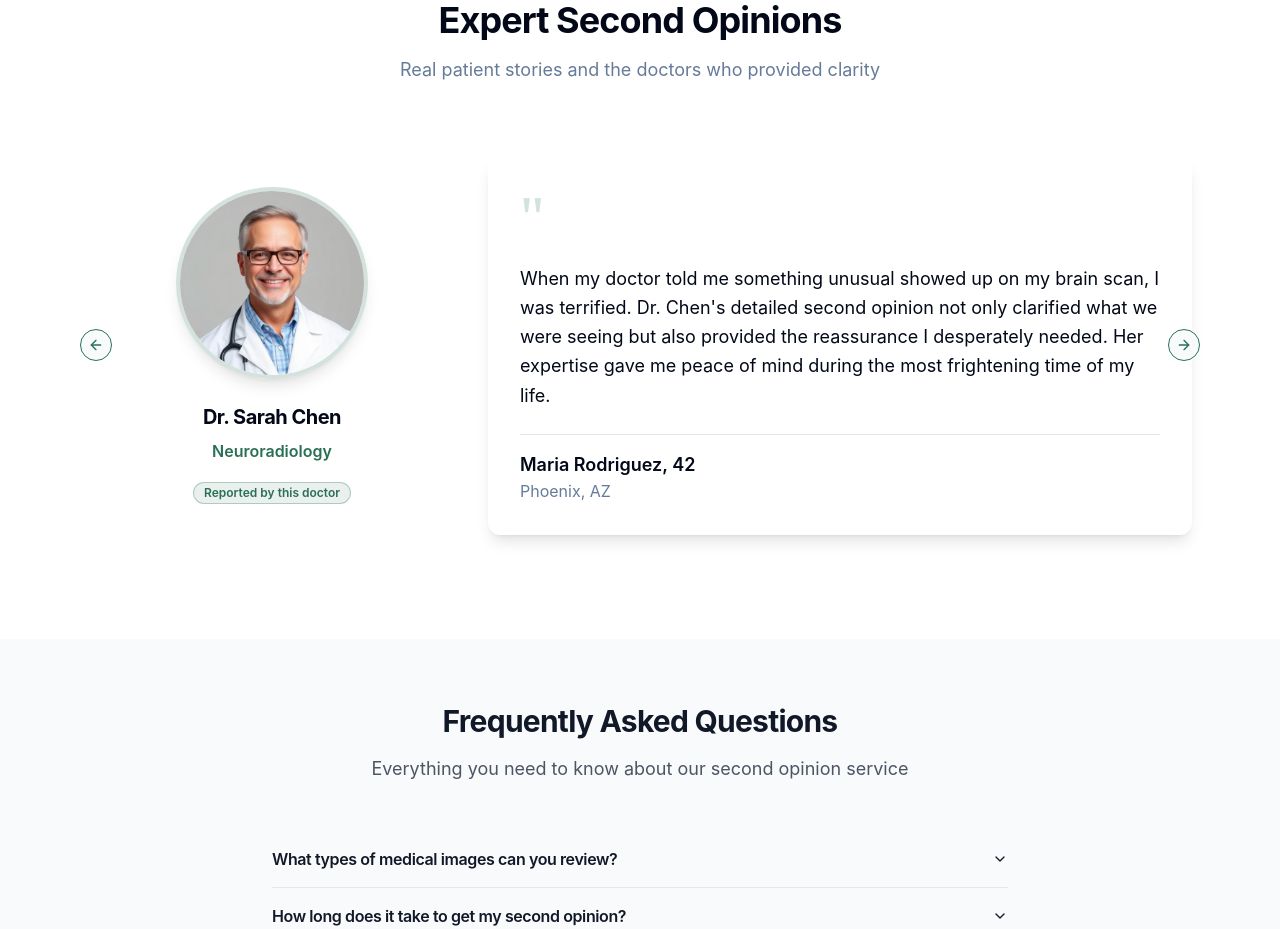
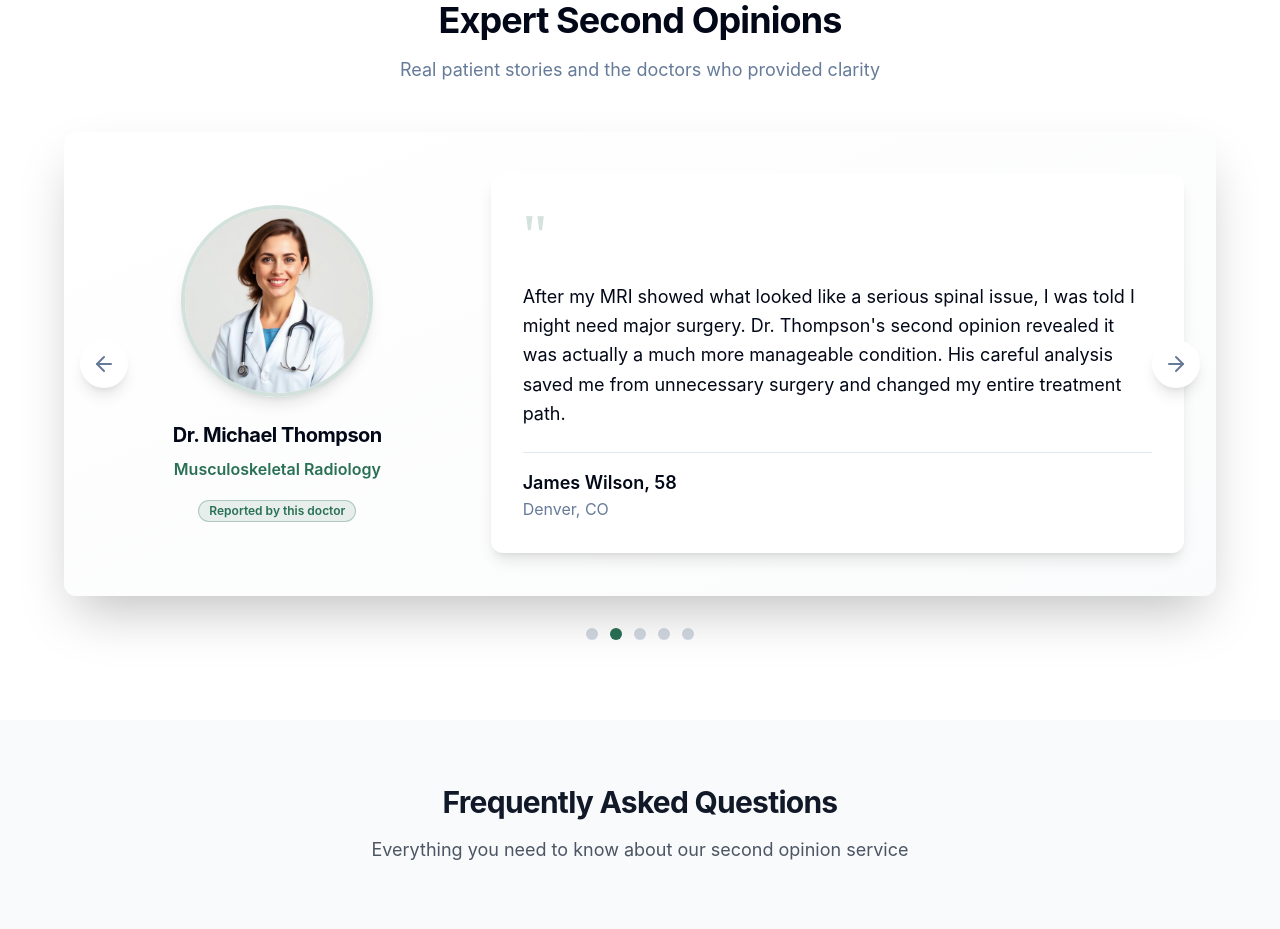
Before and after one commit to aditigandhi-5c/last-opinion, a React (Vite) app: page / in a window 1280 px wide. Shown: the part 3720-4649 px from the top of the page. Built offline with nearby package versions, Linux system fonts and the light colour scheme.

Commit message:
Fix testimonials carousel

```diff
--- a/src/pages/Index.tsx
+++ b/src/pages/Index.tsx
@@ -6,7 +6,7 @@ import { Carousel, CarouselContent, CarouselItem, CarouselNext, CarouselPrevious
 import Header from "@/components/layout/Header";
 import Footer from "@/components/layout/Footer";
 import { useNavigate } from "react-router-dom";
-import { useEffect, useRef } from "react";
+import { useEffect, useRef, useState } from "react";
 import {
   Shield,
   Clock,
@@ -41,7 +41,7 @@ import { useScrollAnimation } from "@/hooks/useScrollAnimation";
 
 const Index = () => {
   const navigate = useNavigate();
-  const carouselApiRef = useRef<any>(null);
+  const [currentTestimonial, setCurrentTestimonial] = useState(0);
 
   // Animation hooks for different sections
   const heroAnimation = useScrollAnimation(0.1);
@@ -135,16 +135,22 @@ const Index = () => {
     }
   ];
 
-  // Auto-advance testimonials carousel
+  // Auto-advance testimonials
   useEffect(() => {
-    if (!carouselApiRef.current) return;
-
     const timer = setInterval(() => {
-      carouselApiRef.current?.scrollNext();
+      setCurrentTestimonial((prev) => (prev + 1) % doctorTestimonials.length);
     }, 5000);
 
     return () => clearInterval(timer);
   }, []);
+
+  const nextTestimonial = () => {
+    setCurrentTestimonial((prev) => (prev + 1) % doctorTestimonials.length);
+  };
+
+  const prevTestimonial = () => {
+    setCurrentTestimonial((prev) => (prev - 1 + doctorTestimonials.length) % doctorTestimonials.length);
+  };
 
   return (
     <div className="min-h-screen bg-background">
@@ -450,35 +456,25 @@ const Index = () => {
           </div>
 
           <div className="max-w-6xl mx-auto">
-            <Carousel
-              className="w-full"
-              opts={{
-                align: "start",
-                loop: true,
-              }}
-              setApi={(api) => {
-                carouselApiRef.current = api;
-              }}
-            >
-              <CarouselContent>
-                {doctorTestimonials.map((testimonial, index) => (
-                  <CarouselItem key={index}>
-                    <div className="flex flex-row items-center gap-8 p-6 min-h-[400px]">
+            <div className="relative">
+              <Card className="border-0 shadow-2xl bg-gradient-to-br from-white to-muted/30 min-h-[400px]">
+                <CardContent className="p-8">
+                  <div className="flex flex-row items-center gap-8 min-h-[400px]">
                     {/* Doctor Section */}
                     <div className="flex-shrink-0 w-1/3">
                       <div className="text-center">
                         <div className="relative mb-6">
                           <img
-                              src={testimonial.doctor.image}
-                              alt={testimonial.doctor.name}
+                            src={doctorTestimonials[currentTestimonial].doctor.image}
+                            alt={doctorTestimonials[currentTestimonial].doctor.name}
                             className="w-48 h-48 object-cover rounded-full mx-auto shadow-lg border-4 border-primary/20"
                           />
                         </div>
                         <h3 className="text-xl font-bold text-foreground mb-2">
-                            {testimonial.doctor.name}
+                          {doctorTestimonials[currentTestimonial].doctor.name}
                         </h3>
                         <p className="text-primary font-semibold mb-4">
-                            {testimonial.doctor.specialty}
+                          {doctorTestimonials[currentTestimonial].doctor.specialty}
                         </p>
                         <Badge variant="outline" className="bg-primary/10 text-primary border-primary/30">
                           Reported by this doctor
@@ -492,26 +488,53 @@ const Index = () => {
                         <CardContent className="p-8 flex flex-col justify-center min-h-[300px]">
                           <div className="text-6xl text-primary/20 font-serif mb-4">"</div>
                           <blockquote className="text-lg text-foreground leading-relaxed mb-6">
-                              {testimonial.patient.text}
+                            {doctorTestimonials[currentTestimonial].patient.text}
                           </blockquote>
                           <footer className="border-t pt-4">
                             <p className="font-semibold text-foreground text-lg">
-                                {testimonial.patient.author}
+                              {doctorTestimonials[currentTestimonial].patient.author}
                             </p>
                             <p className="text-muted-foreground">
-                                {testimonial.patient.location}
+                              {doctorTestimonials[currentTestimonial].patient.location}
                             </p>
                           </footer>
                         </CardContent>
                       </Card>
                     </div>
                   </div>
-                  </CarouselItem>
+                </CardContent>
+              </Card>
+
+              {/* Navigation Arrows */}
+              <button
+                onClick={prevTestimonial}
+                className="absolute left-4 top-1/2 -translate-y-1/2 w-12 h-12 bg-white shadow-lg rounded-full flex items-center justify-center hover:bg-muted/50 transition-colors"
+              >
+                <ArrowRight className="h-6 w-6 text-muted-foreground rotate-180" />
+              </button>
+
+              <button
+                onClick={nextTestimonial}
+                className="absolute right-4 top-1/2 -translate-y-1/2 w-12 h-12 bg-white shadow-lg rounded-full flex items-center justify-center hover:bg-muted/50 transition-colors"
+              >
+                <ArrowRight className="h-6 w-6 text-muted-foreground" />
+              </button>
+            </div>
+
+            {/* Step Indicators */}
+            <div className="flex justify-center mt-8 space-x-3">
+              {doctorTestimonials.map((_, index) => (
+                <button
+                  key={index}
+                  onClick={() => setCurrentTestimonial(index)}
+                  className={`w-3 h-3 rounded-full transition-colors ${
+                    index === currentTestimonial
+                      ? 'bg-primary'
+                      : 'bg-muted-foreground/30 hover:bg-muted-foreground/50'
+                  }`}
+                />
               ))}
-              </CarouselContent>
-              <CarouselPrevious className="left-4" />
-              <CarouselNext className="right-4" />
-            </Carousel>
+            </div>
           </div>
         </div>
       </section>
```
Lines whose indentation alone changed are shown as unchanged.
